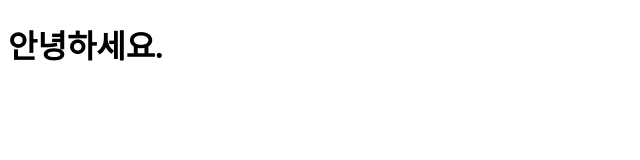
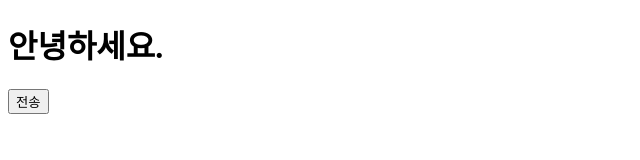
Before and after one commit to DO0777/AcornExam, a plain HTML site: page index.html in a window 1280 px wide. Shown: the whole page, without its empty margins (0-640 px from the left). Drawn offline with Linux system fonts and the light colour scheme.

Commit message:
second commit

```diff
--- a/index.html
+++ b/index.html
@@ -8,5 +8,6 @@
 </head>
 <body>
     <h1>안녕하세요.</h1>
+    <button>전송</button>
 </body>
 </html>
```
